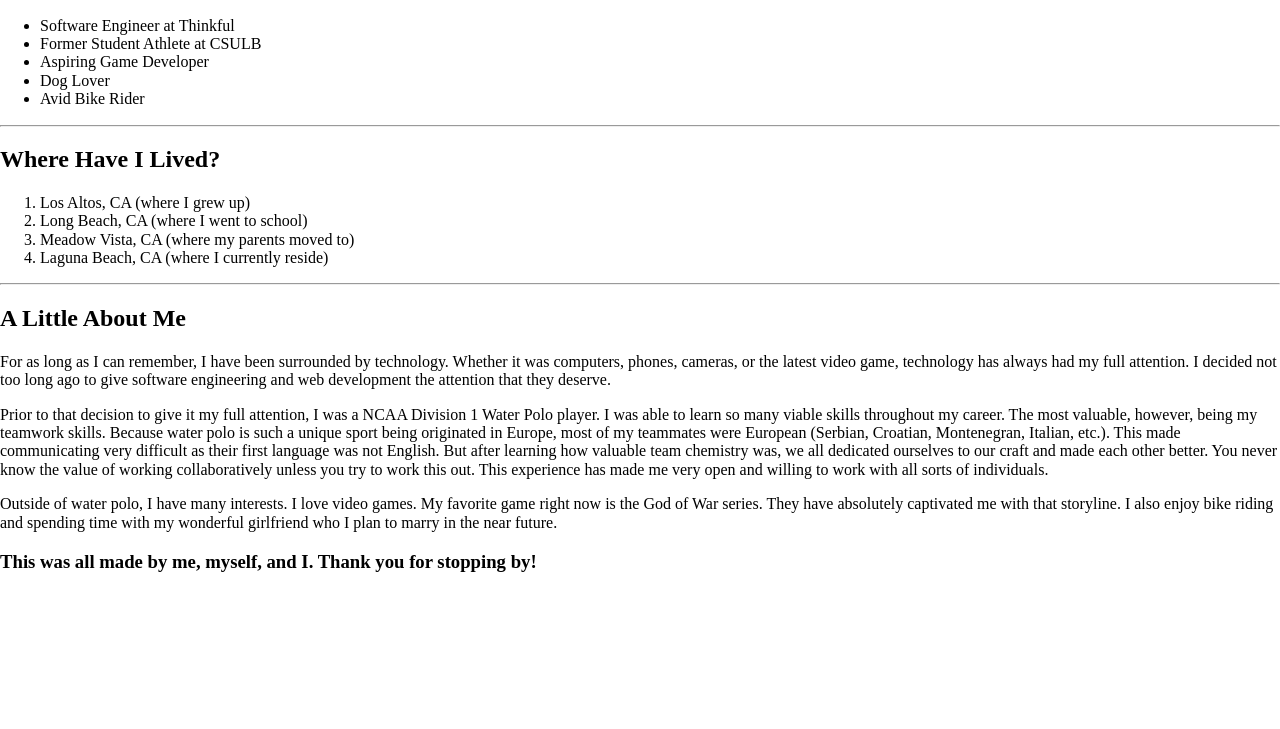
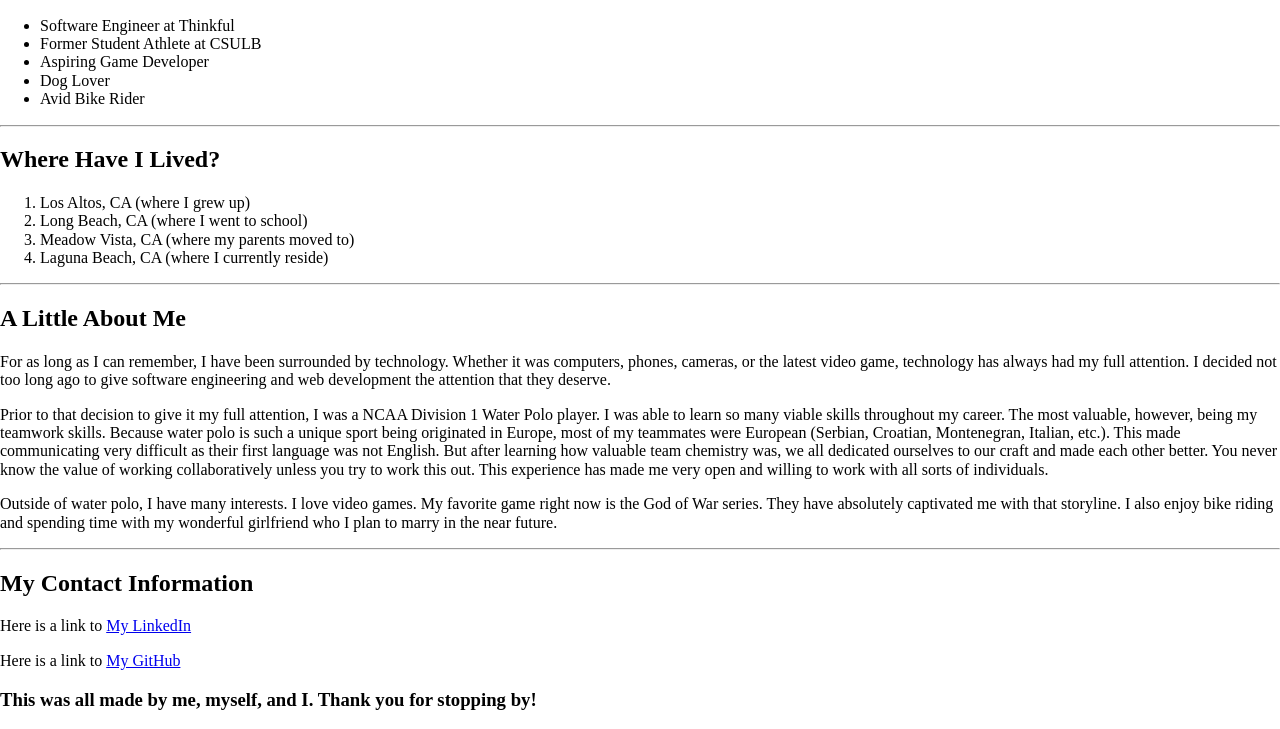
Before and after one commit to ajgoodenough/Portfolio-Website, a plain HTML site: page index.html in a window 1280 px wide. Shown: the part 129-858 px from the top of the page. Before the commit the page ends 800 px from the top, so only its background shows below. Drawn offline with nearby package versions, Linux system fonts and the light colour scheme.

Commit message:
Update index.html

```diff
--- a/index.html
+++ b/index.html
@@ -1,4 +1,4 @@
-p, img, a, hr
+img
 
 
 <!DOCTYPE html>
@@ -44,6 +44,13 @@ p, img, a, hr
         <p>Prior to that decision to give it my full attention, I was a NCAA Division 1 Water Polo player. I was able to learn so many viable skills throughout my career. The most valuable, however, being my teamwork skills. Because water polo is such a unique sport being originated in Europe, most of my teammates were European (Serbian, Croatian, Montenegran, Italian, etc.). This made communicating very difficult as their first language was not English. But after learning how valuable team chemistry was, we all dedicated ourselves to our craft and made each other better. You never know the value of working collaboratively unless you try to work this out. This experience has made me very open and willing to work with all sorts of individuals.</p>
         <p>Outside of water polo, I have many interests. I love video games. My favorite game right now is the God of War series. They have absolutely captivated me with that storyline. I also enjoy bike riding and spending time with my wonderful girlfriend who I plan to marry in the near future.</p>
     </section>
+    <hr>
+    <section>
+      <h2>My Contact Information</h2>
+      	<p>Here is a link to <a href="https://www.linkedin.com/in/andrew-goodenough-670b59123">My LinkedIn</a></p>
+        <p>Here is a link to <a href="https://github.com/ajgoodenough/">My GitHub</a></p>
+
+    </section>
   </main>
 
   <footer>
```
